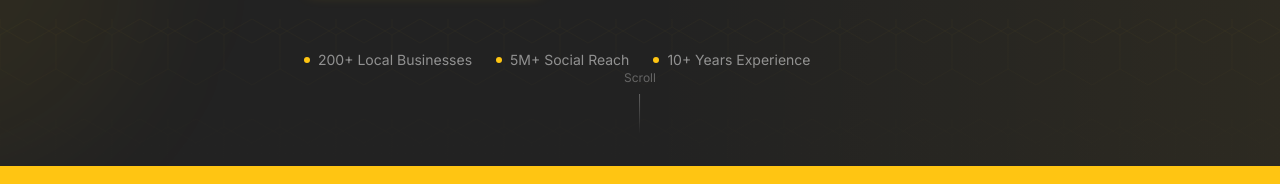
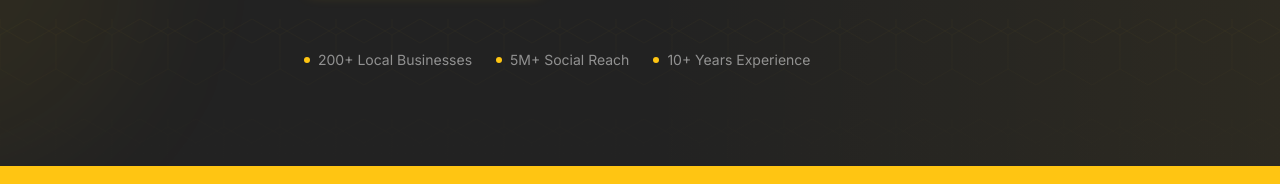
Before and after one commit to beeviral47-ship-it/beeviral-site, a Next.js app: page / in a window 1280 px wide. Shown: the part 681-865 px from the top of the page. Built offline with nearby package versions, Linux system fonts and the light colour scheme; no server answers.

Commit message:
Remove scroll indicator from hero section

```diff
--- a/src/components/home/HeroSection.tsx
+++ b/src/components/home/HeroSection.tsx
@@ -148,11 +148,7 @@ export default function HeroSection() {
         </div>
       </div>
 
-      {/* Scroll indicator — decorative */}
-      <div aria-hidden="true" className="absolute bottom-8 left-1/2 -translate-x-1/2 flex flex-col items-center gap-2 text-white/30 text-xs font-normal hero-enter hero-enter-7">
-        <span>Scroll</span>
-        <div className="w-px h-10 bg-gradient-to-b from-white/30 to-transparent" />
-      </div>
+
     </section>
   )
 }
```
